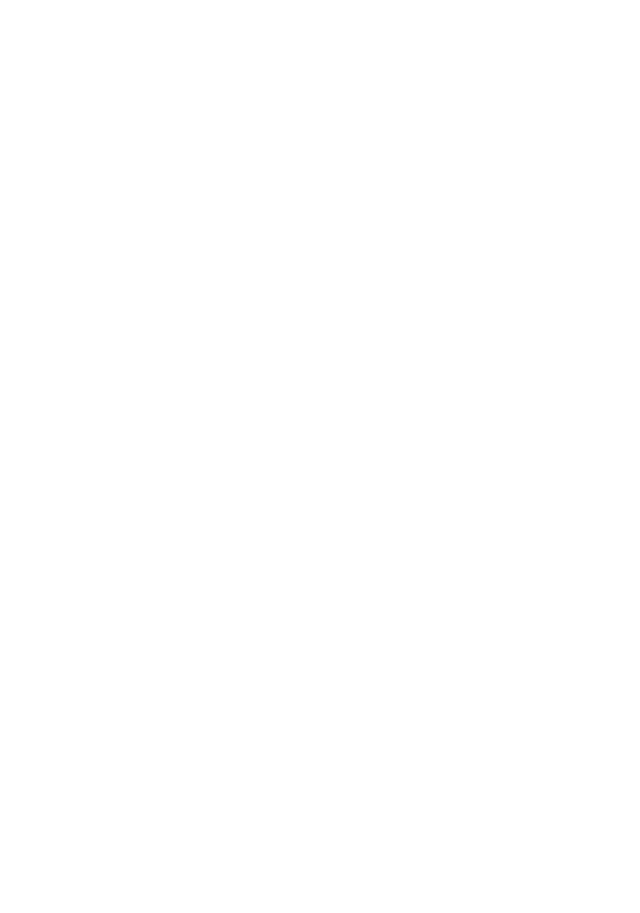
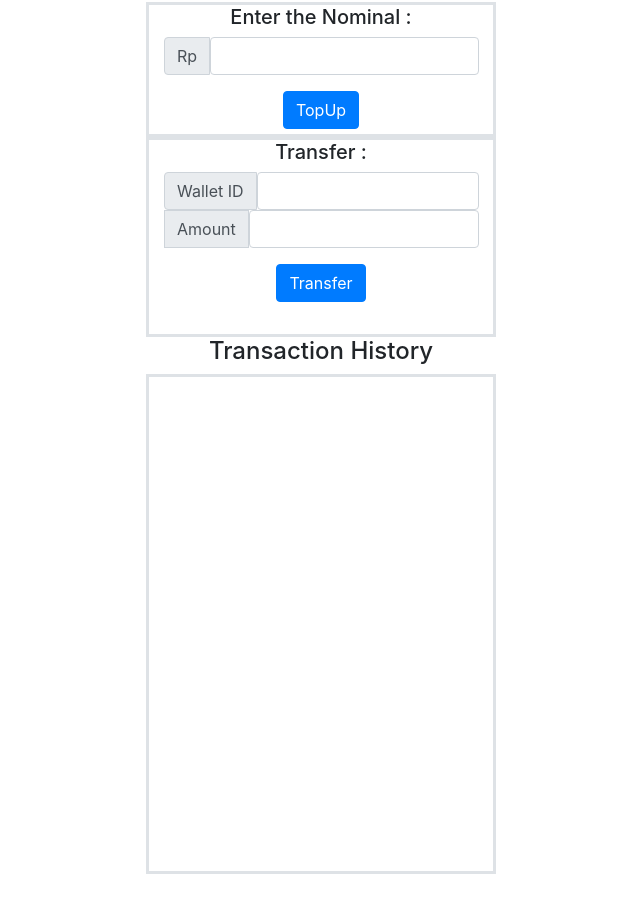
Before and after one commit to RafifEL/sea-pay-compfest-echo, a React (Create React App) app in the folder ui/: page /customer in a window 1280 px wide. Shown: the part 893-1806 px from the top of the page, without its empty margins (319-959 px from the left). Before the commit the page ends 800 px from the top, so only its background shows below. Built offline with nearby package versions, Linux system fonts and the light colour scheme; no server answers.

Commit message:
[alam] add transferform and transactionhistoryboard

```diff
--- a/ui/src/component/ProfileBoard.js
+++ b/ui/src/component/ProfileBoard.js
@@ -1,6 +1,8 @@
 import React, {Component} from 'react'
 import TopUpForm from './TopUpForm.js'
 import axios from 'axios'
+import TransferForm from './TransferForm.js'
+import TransactionHistoryBoard from './TransactionHistoryBoard.js'
 
 const customBox = (width, height, overflow = "hidden") => {
     return {
@@ -29,7 +31,6 @@
     }
     customLabelText = (label, text) =>{
         return(
-
             <div className="row" style = {{height:50}}>
                 <div className="col">
                     <h6 className = 'mt-1 mb-1 text-left card-text display-5'>{label}</h6>
@@ -55,6 +56,8 @@
                 </div>
                 <h4 className= "">Topup</h4>
                 <TopUpForm/>
+                <TransferForm/>
+                <TransactionHistoryBoard/>
             </div>
         )
     }
--- /dev/null
+++ b/ui/src/component/TransactionHistoryBoard.js
@@ -0,0 +1,47 @@
+import React, {Component} from 'react';
+import axios from 'axios'
+
+const customBox = (width, height, overflow = "hidden") => {
+    return {
+        width: width,
+        height: height,
+        overflow: overflow
+    };
+};
+
+export default class TransactionHistoryBoard extends Component{
+    state={
+        merchantList: []
+    }
+    componentDidMount(){
+        axios.get('http://www.json-generator.com/api/json/get/cfxZAVZQia?indent=2')
+        .then(response =>{
+            this.setState({
+                merchantList: response.data
+            })
+        })
+    }
+    customMerchText = (storeName, shortDesc) =>{
+        return(
+            <div className="row m-1" style = {{height: 100, overflow:"auto"}} >
+                <div className = 'col border text-left'>
+                    <h5>Merchant {storeName}</h5>
+                    <h6>Short desc &#9;:</h6>
+                    <pre style = {{fontSize:12, marginLeft:10}}>{shortDesc}</pre>
+                </div>
+            </div>
+            );
+    }
+    render(){
+        return(
+            <div className="col text-center mb-4">
+                <h4>Transaction History</h4>
+                <div className = "container border border-width" style = {customBox(350,500,"auto")}>
+                    {this.state.merchantList.map(merchant => (
+                        this.customMerchText(merchant.name, merchant.desc)
+                    ))}
+                </div>
+            </div>
+        )
+    }
+}
--- /dev/null
+++ b/ui/src/component/TransferForm.js
@@ -0,0 +1,32 @@
+import React, {Component} from 'react'
+
+const customBox = (width, height, overflow = "hidden") => {
+    return {
+        width: width,
+        height: height,
+        overflow: overflow
+    };
+};
+
+export default class TransferForm extends Component{
+    render(){
+        return(
+            <div className = "container border border-width" style = {customBox(350,200)}>
+                <h5> Transfer :</h5>
+                <div className="input-group mb-3 mt-2 justify-content-center">
+                    <div className="input-group-prepend">
+                        <span className="input-group-text">Wallet ID</span>
+                        <input type="text" className="form-control " aria-label="Amount (to the nearest dollar)"/>
+                    </div>
+                    <div className="input-group-prepend">
+                        <span className="input-group-text">Amount</span>
+                        <input type="text" className="form-control " aria-label="Amount (to the nearest dollar)"/>
+                    </div>
+                </div>
+                <div className = "text-center">
+                    <button type="submit" className="btn btn-primary mb-2">Transfer</button>
+                </div>
+            </div>
+        )
+    }
+}
```
Also changed, not shown: ui/src/component/LoginPage.js (indentation only).
